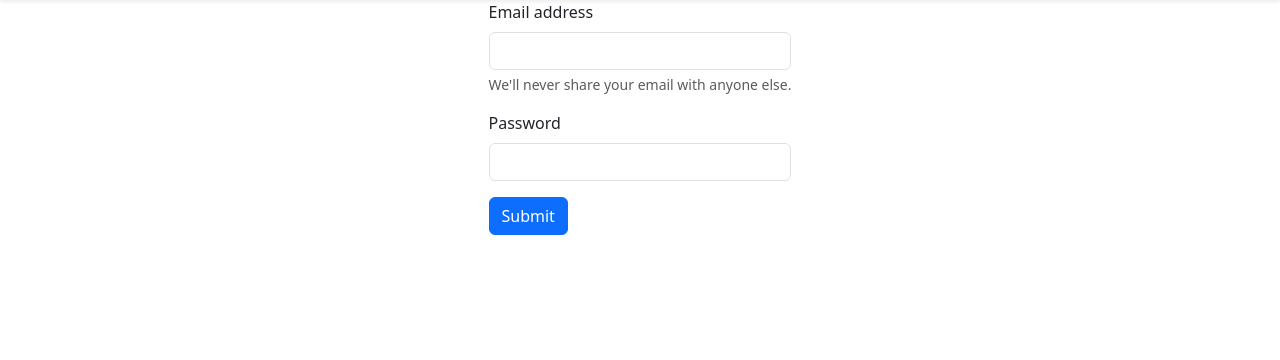
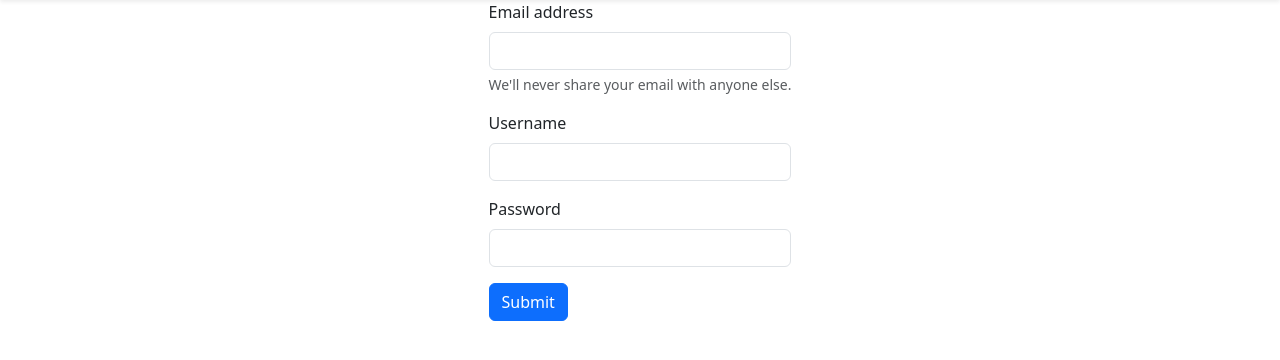
Before and after one commit to josecome/django-login-and-registration-master, a Django app: page /register/ in a window 1280 px wide. Shown: the part 56-416 px from the top of the page. Run offline with Django 4.2, Linux system fonts and the light colour scheme.

Commit message:
Minor changes made

```diff
--- a/users/templates/register.html
+++ b/users/templates/register.html
@@ -10,12 +10,17 @@
          class="container d-flex align-items-center justify-content-center">
         <form>
             <div class="mb-3">
-                <label for="InputEmail1" class="form-label">Email address</label>
+                <label for="InputEmail" class="form-label">Email address</label>
                 <input type="email"
                        class="form-control"
-                       id="InputEmail1"
+                       id="InputEmail"
                        aria-describedby="emailHelp">
                 <div id="emailHelp" class="form-text">We'll never share your email with anyone else.</div>
+            </div>
+            <div class="mb-3">
+                <label for="InputUsername" class="form-label">Username</label>
+                <input type="text" class="form-control" name="username" id="InputUsername">
+                <!--<div id="emailHelp" class="form-text">We'll never share your email with anyone else.</div>-->
             </div>
             <div class="mb-3">
                 <label for="InputPassword1" class="form-label">Password</label>
--- a/users/views.py
+++ b/users/views.py
@@ -30,7 +30,7 @@ def loginPage(request):
                 login(request, user)
                 # Redirect to a success page.
                 messages.success(request, _('Successfull logged in'))
-                return redirect('/dashboard.html')
+                return redirect('/dashboard')
             else:
                 # Return an 'invalid login' error message.
                 messages.info(request, _('Please, fill form'))
@@ -62,7 +62,7 @@ def registrationPage(request):
             messages.sucess(request, 'Account was sucessfully created for ' + user)
             app_notifications.send_email(request)
 
-            return redirect('login.html')
+            return redirect('login/')
 
     context = {'form': form}
     return render(request, 'register.html', context)
```
